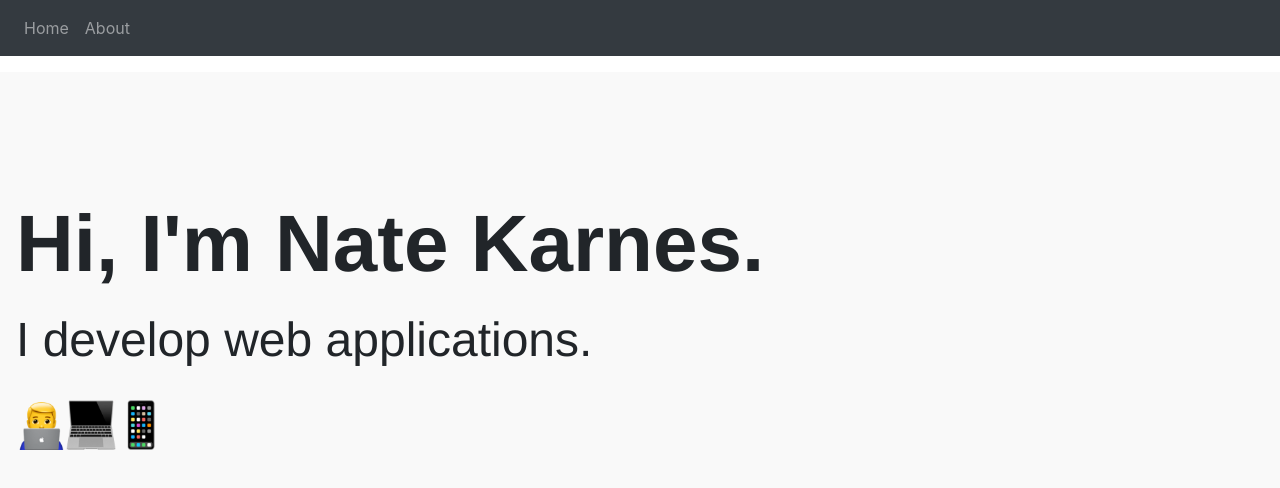
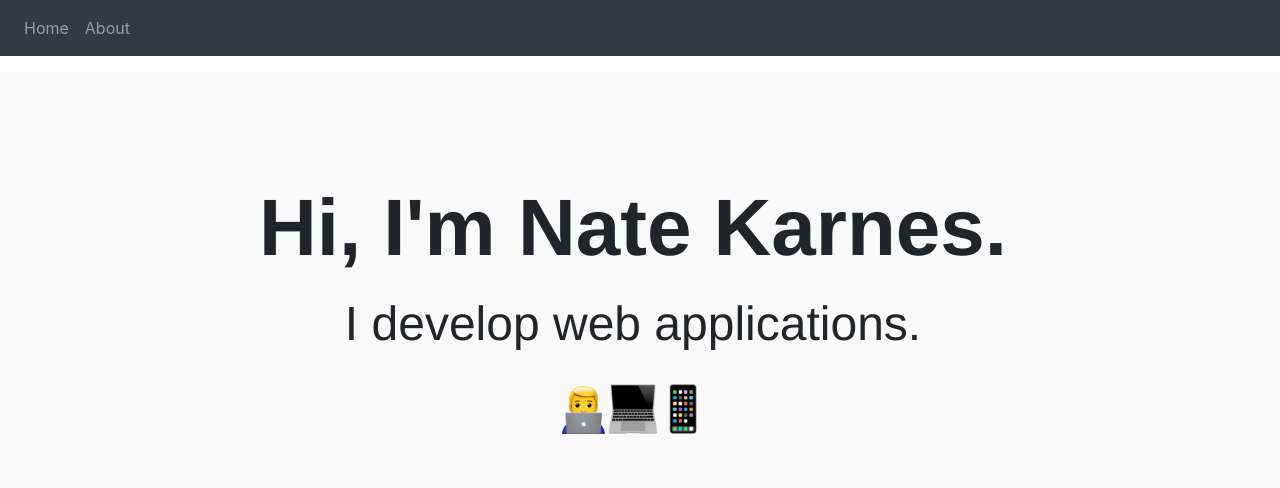
Before and after one commit to natekarnes/natekarnes-dev, a React (Create React App) app: page / in a window 1280 px wide. Shown: the top 488 px of the page. Built offline with nearby package versions, Linux system fonts and the light colour scheme.

Commit message:
Centered formatting

```diff
--- a/src/stylesheets/App.scss
+++ b/src/stylesheets/App.scss
@@ -10,11 +10,13 @@
     font-size: 5em;
     font-weight: bold;
     font-family: Helvetica, sans-serif;
+    text-align: center;
 }
 #secondLine {
     font-size: 3em;
     font-family: Helvetica, sans-serif;
     padding-bottom: 0.5em;
+    text-align: center;
 }
 html,body,div {
     width:100%;
--- a/src/stylesheets/Home.scss
+++ b/src/stylesheets/Home.scss
@@ -1,7 +1,8 @@
 #welcomeSection {
     margin-top: 1em;
     background-color: #F9F9F9;
-    height: 33em;
-    padding-top: 7em;
+    height: 30em;
+    padding-top: 6em;
     padding-left: 1em;
+    text-align: center;
 }
```
